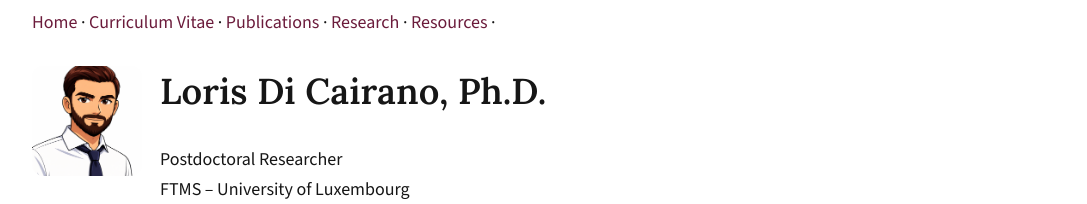
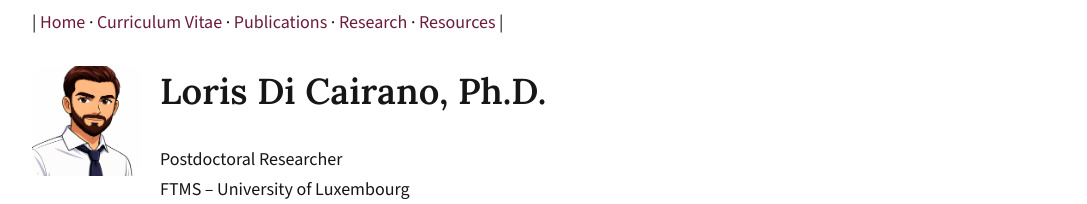
Before and after one commit to ldicairano/website, a Jekyll site: the page built from index.html, in a window 1280 px wide. Shown: the top 204 px of the page, without its empty margins (58-1145 px from the left). Built offline with Jekyll 4.4.1, drawn with Linux system fonts in a browser that asks for light colours.

Commit message:
Update site

```diff
--- a/_layouts/default.html
+++ b/_layouts/default.html
@@ -17,11 +17,11 @@
     <div class="wrap topbar__inner">
 
       <nav class="nav">
-        <a class="nav__link {% if page.url == '/' %}is-active{% endif %}" href="{{ '/' | relative_url }}">Home</a>   ·
+       |   <a class="nav__link {% if page.url == '/' %}is-active{% endif %}" href="{{ '/' | relative_url }}">Home</a>   ·
         <a class="nav__link" href="{{ '/cv/' | relative_url }}">Curriculum Vitae</a>   ·
         <a class="nav__link" href="{{ '/publications/' | relative_url }}">Publications</a>   ·
         <a class="nav__link" href="{{ '/research/' | relative_url }}">Research</a>   ·
-        <a class="nav__link" href="{{ '/resources/' | relative_url }}">Resources</a>   ·
+        <a class="nav__link" href="{{ '/resources/' | relative_url }}">Resources</a>   |
       </nav>
 
     </div>
```
